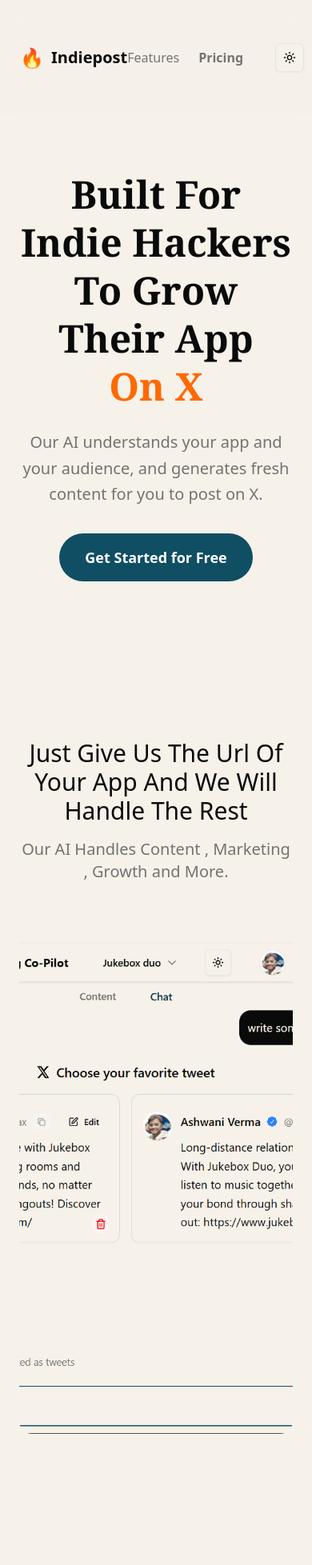
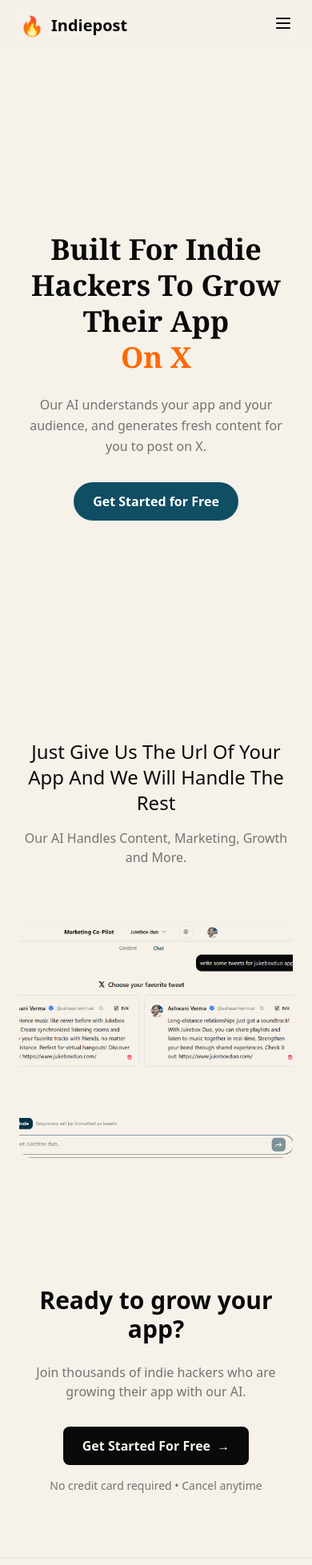
Before and after one commit to ashwaniverma-github/Marketing-co-pilot, a Next.js app: page / in a window 390 px wide. Shown: the top 1957 px of the page at 80% size. Built offline with nearby package versions, Linux system fonts and the light colour scheme.

Commit message:
responsive design

```diff
--- a/src/app/layout.tsx
+++ b/src/app/layout.tsx
@@ -14,8 +14,8 @@ const geistMono = Geist_Mono({
 });
 
 export const metadata: Metadata = {
-  title: "Marketing Co-Pilot - AI Marketing Automation for Indie Hackers",
-  description: "The set-and-forget marketing teammate that generates fresh weekly content for your product. Save time, grow consistently.",
+  title: "Indiepost - Your App's Growth Co-Pilot",
+  description: "Just Give Us The Url Of Your App And We Will Handle The Rest",
 };
 
 export default function RootLayout({
--- a/src/app/page.tsx
+++ b/src/app/page.tsx
@@ -3,14 +3,17 @@
 import { ThemeToggle } from '@/components/theme-toggle';
 import Image from 'next/image';
 import { useTheme } from 'next-themes';
+import { useState } from 'react';
+import { Menu, X } from 'lucide-react';
 
 export default function Home() {
   const { resolvedTheme } = useTheme();
+  const [isMobileMenuOpen, setIsMobileMenuOpen] = useState(false);
 
   return (
     <div className="min-h-screen bg-background">
       {/* Navigation */}
-      <nav className="fixed top-0 left-0 right-0 px-6 py-4 bg-background/80 backdrop-blur-md z-50  border-border">
+      <nav className="fixed top-0 left-0 right-0 px-6 py-4 bg-background/80 backdrop-blur-md z-50 border-border">
         <div className="max-w-7xl mx-auto flex justify-between items-center">
           <div className="flex items-center space-x-2">
             <div className="w-8 h-8 flex items-center justify-center">
@@ -18,7 +21,9 @@ export default function Home() {
             </div>
             <span className="font-bold text-foreground text-xl">Indiepost</span>
           </div>
-          <div className="flex items-center space-x-6">
+
+          {/* Desktop Navigation */}
+          <div className="hidden md:flex items-center space-x-6">
             <a href="#features" className="text-muted-foreground hover:text-foreground">Features</a>
             <a href="/pricing" className="text-muted-foreground font-semibold hover:text-foreground">Pricing</a>
 
@@ -29,21 +34,63 @@ export default function Home() {
               Get Started for Free
             </a>
           </div>
+
+          {/* Mobile Menu Toggle */}
+          <div className="md:hidden">
+            <button
+              onClick={() => setIsMobileMenuOpen(!isMobileMenuOpen)}
+              className="text-foreground focus:outline-none"
+            >
+              {isMobileMenuOpen ? <X size={24} /> : <Menu size={24} />}
+            </button>
           </div>
+        </div>
+
+        {/* Mobile Menu Dropdown */}
+        {isMobileMenuOpen && (
+          <div className="md:hidden absolute left-0 right-0 top-full bg-background border-b border-border shadow-lg">
+            <div className="flex flex-col items-center space-y-4 py-6 px-4">
+              <a
+                href="#features"
+                className="text-muted-foreground hover:text-foreground"
+                onClick={() => setIsMobileMenuOpen(false)}
+              >
+                Features
+              </a>
+              <a
+                href="/pricing"
+                className="text-muted-foreground font-semibold hover:text-foreground"
+                onClick={() => setIsMobileMenuOpen(false)}
+              >
+                Pricing
+              </a>
+              <div className="flex items-center space-x-4">
+                <ThemeToggle />
+                <a
+                  href="/dashboard"
+                  className="inline-block bg-foreground text-background px-4 py-2 rounded-full hover:bg-foreground/90 font-semibold"
+                  onClick={() => setIsMobileMenuOpen(false)}
+                >
+                  Get Started for Free
+                </a>
+              </div>
+            </div>
+          </div>
+        )}
       </nav>
 
       {/* Hero Section */}
       <section className="min-h-screen px-6 flex items-center justify-center relative pt-24">
-        <div className="max-w-4xl mx-auto text-center ">
-          <h1 className="text-5xl font-serif md:text-6xl font-bold text-foreground leading-tight mb-6 max-w-3xl mx-auto">
+        <div className="max-w-4xl mx-auto text-center">
+          <h1 className="text-4xl sm:text-5xl md:text-6xl font-serif font-bold text-foreground leading-tight mb-6 max-w-3xl mx-auto">
             Built For Indie Hackers To Grow Their App <br />
             <span className="text-orange-500">On X</span>
           </h1>
-          <p className="text-xl text-muted-foreground mb-8 leading-relaxed max-w-2xl mx-auto">
+          <p className="text-base sm:text-xl text-muted-foreground mb-8 leading-relaxed max-w-2xl mx-auto">
             Our AI understands your app and your audience, and generates fresh content for you to post on X.
           </p>
           <div className="flex justify-center space-x-4">
-            <a href="/login" className="bg-cyan-900 text-white px-8 py-4 rounded-full  font-semibold text-lg flex items-center">
+            <a href="/login" className="bg-cyan-900 text-white px-6 py-3 sm:px-8 sm:py-4 rounded-full font-semibold text-base sm:text-lg flex items-center">
               Get Started for Free
             </a>
           </div>
@@ -51,18 +98,18 @@ export default function Home() {
       </section>
 
       {/* Use Cases Section */}
-      <section className="px-6 py-20 ">
+      <section className="px-6 py-20">
         <div className="max-w-6xl mx-auto">
           <div className="text-center mb-16">
-            <h2 className="text-3xl font-normal text-foreground mb-4">
+            <h2 className="text-2xl sm:text-3xl font-normal text-foreground mb-4">
               Just Give Us The Url Of Your App And We Will Handle The Rest
             </h2>
-            <p className="text-xl text-muted-foreground">
-              Our AI Handles Content , Marketing , Growth and More.
+            <p className="text-base sm:text-xl text-muted-foreground">
+              Our AI Handles Content, Marketing, Growth and More.
             </p>
           </div>
 
-          <div className="w-full h-[625px] relative rounded-2xl">
+          <div className="w-full h-[300px] sm:h-[450px] md:h-[625px] relative rounded-2xl">
             <Image
               src={resolvedTheme === 'dark' ? "/landing-dark.png" : "/landing-light.png"}
               alt="Indiepost Content Creation Dashboard"
@@ -75,41 +122,35 @@ export default function Home() {
         </div>
       </section>
 
-
       {/* CTA Section */}
       <section className="px-6 py-20">
         <div className="max-w-4xl mx-auto text-center">
-          <h2 className="text-4xl font-bold text-foreground mb-6">
-            Ready to grow your app ?
+          <h2 className="text-3xl sm:text-4xl font-bold text-foreground mb-6">
+            Ready to grow your app?
           </h2>
-          <p className="text-xl text-muted-foreground mb-8">
+          <p className="text-base sm:text-xl text-muted-foreground mb-8">
             Join thousands of indie hackers who are growing their app with our AI.
           </p>
-          <a href="/dashboard" className="inline-block bg-foreground text-background px-8 py-4 rounded-lg hover:bg-foreground/90 font-semibold text-lg">
+          <a href="/dashboard" className="inline-block bg-foreground text-background px-6 py-3 sm:px-8 sm:py-4 rounded-lg hover:bg-foreground/90 font-semibold text-base sm:text-lg">
             Get Started For Free <span className="ml-1">→</span>
           </a>
-          <p className="text-muted-foreground mt-4">
+          <p className="text-muted-foreground mt-4 text-sm sm:text-base">
             No credit card required • Cancel anytime
           </p>
         </div>
       </section>
 
-      {/* Pricing Section */}
-
-
       {/* Footer */}
       <footer className="border-t border-border px-6 py-12">
-        <div className="max-w-6xl mx-auto">
-          <div className="flex justify-between items-center">
+        <div className="max-w-6xl mx-auto flex flex-col sm:flex-row justify-between items-center space-y-4 sm:space-y-0">
           <div className="flex items-center space-x-2">
             <div className="w-8 h-8 flex items-center justify-center">
               <span className="text-orange-500 text-2xl">🔥</span>
             </div>
             <span className="font-bold text-foreground">Indiepost</span>
           </div>
-            <div className="text-muted-foreground text-sm">
+          <div className="text-muted-foreground text-sm text-center sm:text-left">
             © 2024 Indiepost. Built for creators and makers.
-            </div>
           </div>
         </div>
       </footer>
--- a/src/components/ai-chat.tsx
+++ b/src/components/ai-chat.tsx
@@ -424,13 +424,13 @@ export function AiChat({ productId, productName, productUrl, userProfile, onOpen
       )}
 
       {/* Input Area - Positioned based on conversation state */}
-      <div className={`${messages.length === 0 ? 'flex flex-col justify-center flex-1 w-4/5 mx-auto' : ' w-4/5 mx-auto absolute bottom-0 left-0 right-0'} bg-background`}>
+      <div className={`${messages.length === 0 ? 'flex flex-col justify-center flex-1 sm:w-4/5 w-11/12 mx-auto' : ' sm:w-4/5 w-11/12 mx-auto absolute bottom-0 left-0 right-0'} bg-background`}>
         {/* Tweet Mode Toggle */}
         <div className="px-4 pt-2">
           <div className="flex items-center space-x-2">
             <button
               onClick={() => setTweetMode(!tweetMode)}
-              className={`flex items-center space-x-2 px-3 py-1.5 rounded-xl border transition-all ${
+              className={`flex items-center space-x-2 px-3 py-1 rounded-xl border transition-all ${
                 tweetMode
                   ? ' bg-cyan-950 text-white '
                   : 'bg-background text-foreground border-border hover:bg-muted'
--- a/src/components/dashboard/Navbar.tsx
+++ b/src/components/dashboard/Navbar.tsx
@@ -54,11 +54,12 @@ export function Navbar({
   const user = session?.user;
 
   return (
-    <header className="bg-background/60 dark:bg-card/60 backdrop-blur-md shadow-sm border border-gray-200/50 dark:border-gray-700/30 p-2 rounded-full w-10/16 mx-auto sticky top-4 z-40">
+    <header className="bg-background/60 dark:bg-card/60 backdrop-blur-md shadow-sm border border-gray-200/50 dark:border-gray-700/30 p-2 rounded-full sm:w-10/16 w-11/12 mx-auto sticky top-4 z-40">
       <div className="flex items-center justify-center  ">
         <div className="flex items-center space-x-10">
 
-          <span className="font-bold text-foreground">Marketing Co-Pilot</span>
+          <span className="hidden sm:block font-bold text-foreground">Indiepost - Your App's Growth Co-Pilot</span>
+          <span className="block sm:hidden font-bold text-foreground">Indiepost</span>
 
           {/* Product Selector - Only when products exist */}
           {products.length > 0 && (
@@ -109,7 +110,7 @@ export function Navbar({
         </div>
 
         {/* Right actions: theme + profile */}
-        <div className="hidden sm:flex items-center space-x-10">
+        <div className="flex items-center sm:space-x-20">
           <ThemeToggle />
           {user && (
             <DropdownMenu>
```
Also changed, not shown: src/app/dashboard/dashboard-client.tsx (+5 -5 lines), src/components/dashboard/Sidebar.tsx (+1 -29 lines). Lines whose indentation alone changed are shown as unchanged.
